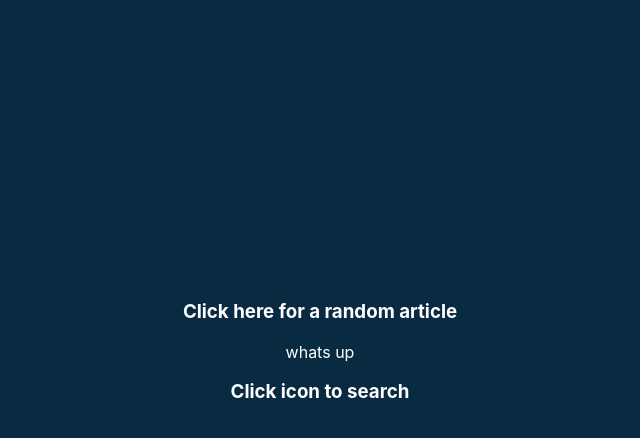
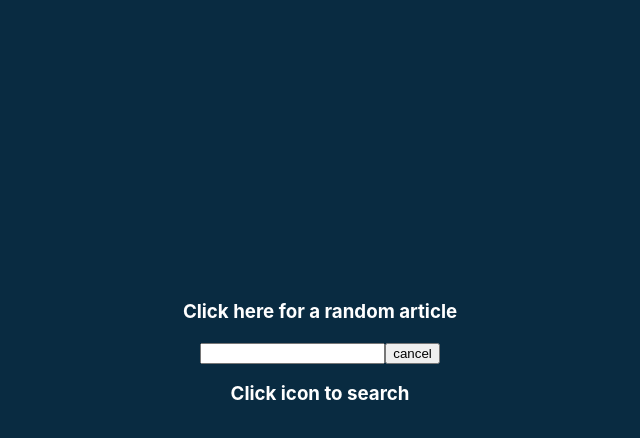
Before and after one commit to Hermes827/wikipediaViewer, a React (Create React App) app: page / in a window 1280 px wide. Both pictures are taken after a click on the picture 640 px from the left and 375 px from the top of the page. Shown: the top 438 px of the page, without its empty margins (320-960 px from the left). Built offline with nearby package versions, Linux system fonts and the light colour scheme.

Commit message:
toggle searchbar function fully functional

```diff
--- a/src/App.js
+++ b/src/App.js
@@ -14,47 +14,12 @@ class App extends React.Component {
       array: []
     }
 
-    this.hello = this.hello.bind(this)
-    this.renderSearchBar = this.renderSearchBar.bind(this)
+    this.toggleState = this.toggleState.bind(this)
   }
 
-
-//   hello = () => {
-//     this.setState({
-//       hasClickedButton: true
-//     })
-//     console.log(this.state)
-//   }
-// //the above arrow function is able to access the "this" context of this class, if it was defined only as a
-// //regular function then it wouldn't be able to access the 'this' context of this class because the function
-// //has its own 'this' context
-
-
-  hello(){
-    this.setState({
-      hasClickedButton: true
-    })
-
+  toggleState(){
+    (this.state.hasClickedButton === true) ? this.setState({hasClickedButton: false}) : this.setState({hasClickedButton: true})
   }
-
-  renderSearchBar(){
-    if(this.state.hasClickedButton === true){
-      return (
-        <Searchbar/>
-      )
-    }
-  }
-
-
-  // render(){
-  //  return(
-  //   <div>
-  //       {(!this.state.isEdit) ? <Display /> : <EditForm />}
-  //    </div>
-  //      )
-  //    }
-
-
 
   randomArticle(){
     window.open("https://en.wikipedia.org/wiki/Special:Random")
@@ -64,8 +29,9 @@ class App extends React.Component {
   return (
     <div className="App">
     <h3 onClick={this.randomArticle}>Click here for a random article</h3>
-    {(this.state.hasClickedButton ===true) ? <Searchbar/> :  <img className="glass" src={glass} onClick={this.hello}></img>}
+    {(this.state.hasClickedButton ===true) ? <Searchbar toggle={this.toggleState}/> : <img className="glass" src={glass} onClick={this.toggleState}></img>}
     <h3>Click icon to search</h3>
+    {console.log(this.state)}
     </div>
   );
 }
--- a/src/components/searchbar.js
+++ b/src/components/searchbar.js
@@ -7,77 +7,15 @@ class Searchbar extends React.Component {
 
   }
 
-  componentDidMount(){
-    // this.startLoadingSpinner()
-    // fetch(NEWS_API)
-    //   .then(res => res.json())
-    //   .then(data => {
-    //     this.setState({
-    //       news: data.articles
-    //     })
-    //     this.stopLoadingSpinner()
-    //   })
-  }
-
-  // setCurrentNewsArticle = (article) => {
-  //   this.setState({
-  //     currentNewsArticle: article,
-  //     lookingAtSingleNewsArticle: true
-  //   })
-  // }
-  //
-  // renderDetailedNewsView = () => {
-  // const {currentNewsArticle, lookingAtSingleNewsArticle} = this.state
-  // if(lookingAtSingleNewsArticle === true) {
-  //     return (
-  //           <ArticleView
-  //           currentNewsArticle={currentNewsArticle}
-  //           returnToNewsContainer={this.returnToNewsContainer}
-  //           />
-  //         )
-  //   }
-  // }
-
-  returnToNewsContainer = () => {
-    this.setState({
-      currentNewsArticle: null,
-      lookingAtSingleNewsArticle: false
-    })
-  }
-
-  returnToHomepageFromNewsContainer = () => {
-    this.setState({
-      currentNewsArticle: null,
-      lookingAtSingleNewsArticle: false
-    })
-    this.props.history.push('/center_console')
-  }
-
-  // loading spinner
-
-  // startLoadingSpinner(){
-  //   this.setState({
-  //     hasClickedButton: true
-  //   })
-  // }
-  //
-  // stopLoadingSpinner(){
-  //   this.setState({
-  //     hasClickedButton: false
-  //   })
-  // }
-
-  // renderLoadingSpinner(){
-  //   if(this.state.hasClickedButton === true){
-  //     return (
-  //       <div class="lds-spinner"><div></div><div></div><div></div><div></div><div></div><div></div><div></div><div></div><div></div><div></div><div></div><div></div></div>
-  //     )
-  //   }
-  // }
-
   render(){
     return (
-      <div>whats up</div>
+      <div>
+      <form>
+      <input/>
+      <button onClick={this.toggleState}>cancel</button>
+      {console.log(this.props)}
+      </form>
+      </div>
     )
   }
 }
```
